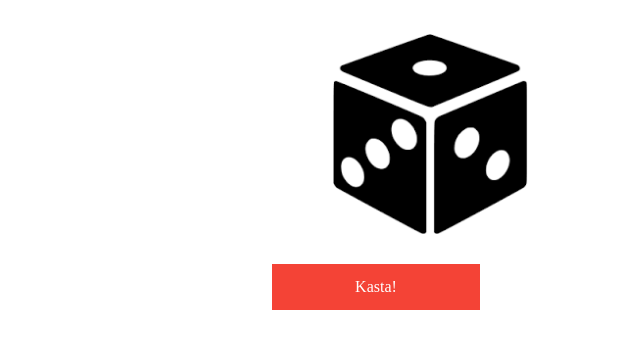
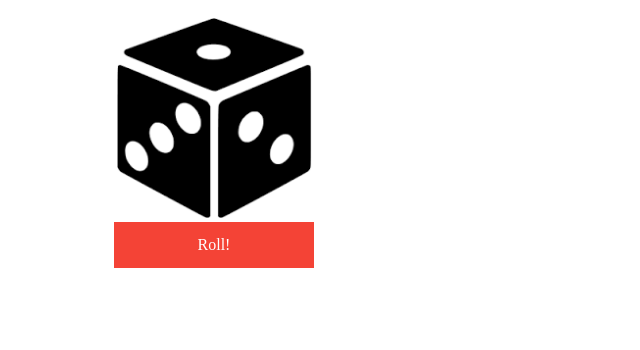
Before and after one commit to hakimsjo/dice-roller, a plain HTML site: page index.html in a window 1280 px wide. Shown: the whole page, without its empty margins (210-850 px from the left). Drawn offline with Linux system fonts and the light colour scheme.

Commit message:
Some fixes

```diff
--- a/index.html
+++ b/index.html
@@ -1,10 +1,14 @@
 <!DOCTYPE html>
 <html>
+    <head>
+
     <meta charset="utf-8">
     <meta name="viewport" content="width=device-width, initial-scale=1.0">
-<title>Diceroller</title>
     <meta name="description" content="Diceroller">
     <meta name="author" content="Hakim Sjöström">
+    <meta name="msapplication-TileColor" content="#ffffff">
+    <meta name="msapplication-TileImage" content="/images/ms-icon-144x144.png">
+    <meta name="theme-color" content="#ffffff">
     <link rel="apple-touch-icon" sizes="57x57" href="/favicon/apple-icon-57x57.png">
     <link rel="apple-touch-icon" sizes="60x60" href="/favicon/apple-icon-60x60.png">
     <link rel="apple-touch-icon" sizes="72x72" href="/favicon/apple-icon-72x72.png">
@@ -20,15 +24,8 @@
     <link rel="icon" type="image/png" sizes="16x16" href="/favicon/favicon-16x16.png">
     <link rel="icon" type="image/png" href="/favicon/favicon-32x32.png">
     <link rel="manifest" href="/manifest.json">
-<meta name="msapplication-TileColor" content="#ffffff">
-<meta name="msapplication-TileImage" content="/images/ms-icon-144x144.png">
-<meta name="theme-color" content="#ffffff">
-<body>
+
     <style>
-
-P {
-    text-align: center;
-}
 
         .center {
             float: center;
@@ -44,7 +41,7 @@ a:link, a:visited {
             text-align: center;
             text-decoration: none;
             display: inline-block;
-    width: 50%;
+            width: 150px;
         }
 
         a:hover, a:active {
@@ -53,29 +50,26 @@ a:hover, a:active {
 
     </style>
 
+    <title>Diceroller</title>
+    </head>
+    <body>
         <div id="main" class="center">
-  <p>
             <img id="dice" src="images/diceicon.png" alt="Dice" height="200" width="200">
-  </p>
-  <div id="buttond" class="center">
-  <a href="#" class="center" onclick="rollDiceWithDelay()">Kasta!</a>
+            <div id="buttond">
+                <a href="#" onclick="rollDiceWithDelay()">Roll!</a>
             </div>
-  <p id="nummer"></p>
         </div>
 
         <script>
-
             function rollDiceWithDelay() {
             document.getElementById("dice").src = "images/diceanime.gif";
-  window.setTimeout(rollDice, 3000);
+            window.setTimeout(rollDice, 2000);
             }
 
             function rollDice() {
                 var x = Math.floor((Math.random() * 6) + 1);
-   // document.getElementById("nummer").innerHTML = x;
                 document.getElementById("dice").src = "images/dice_black_" + x + ".png";
             }
         </script>
-
     </body>
 </html>
```
Lines whose indentation alone changed are shown as unchanged.
